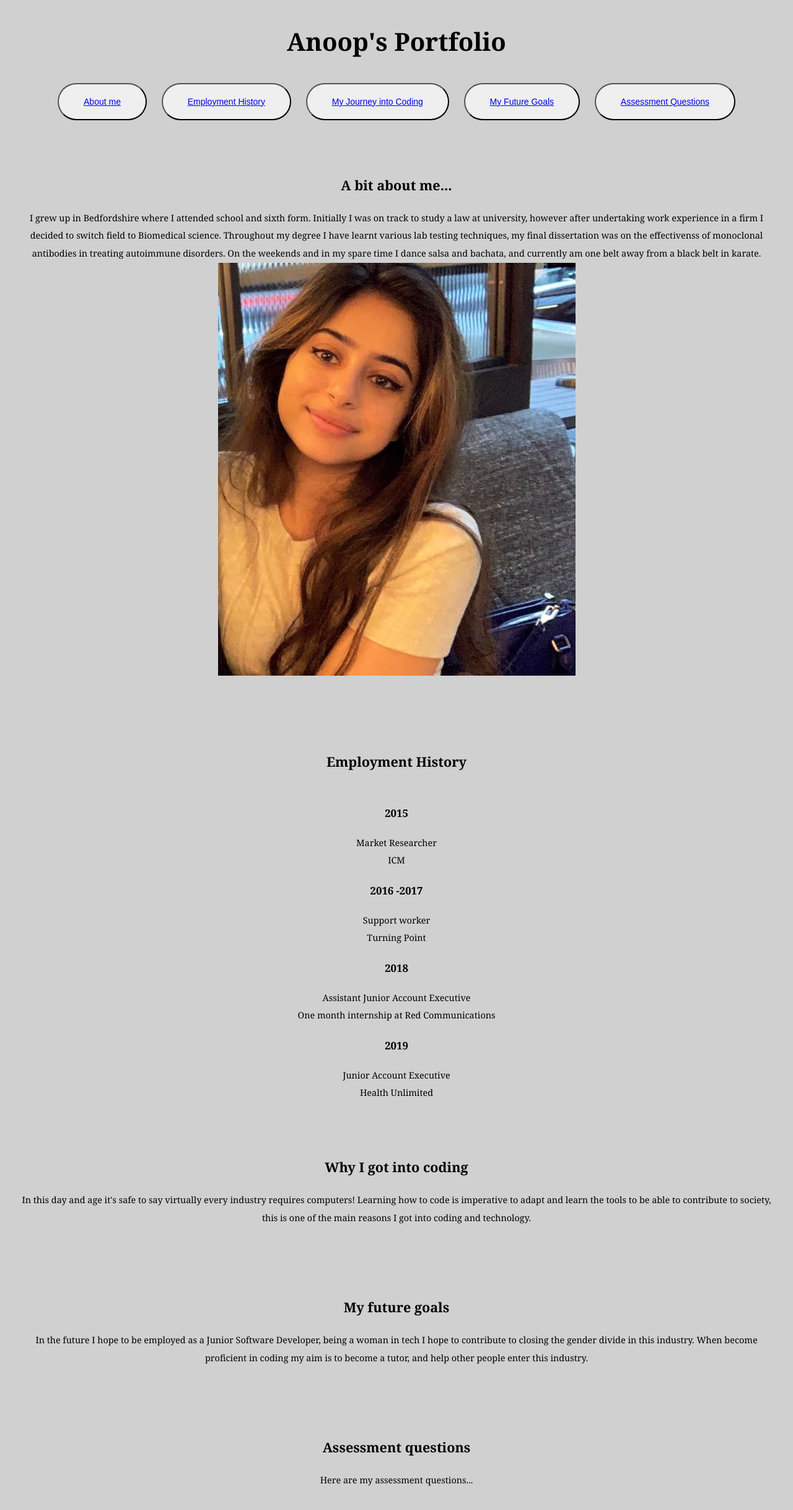
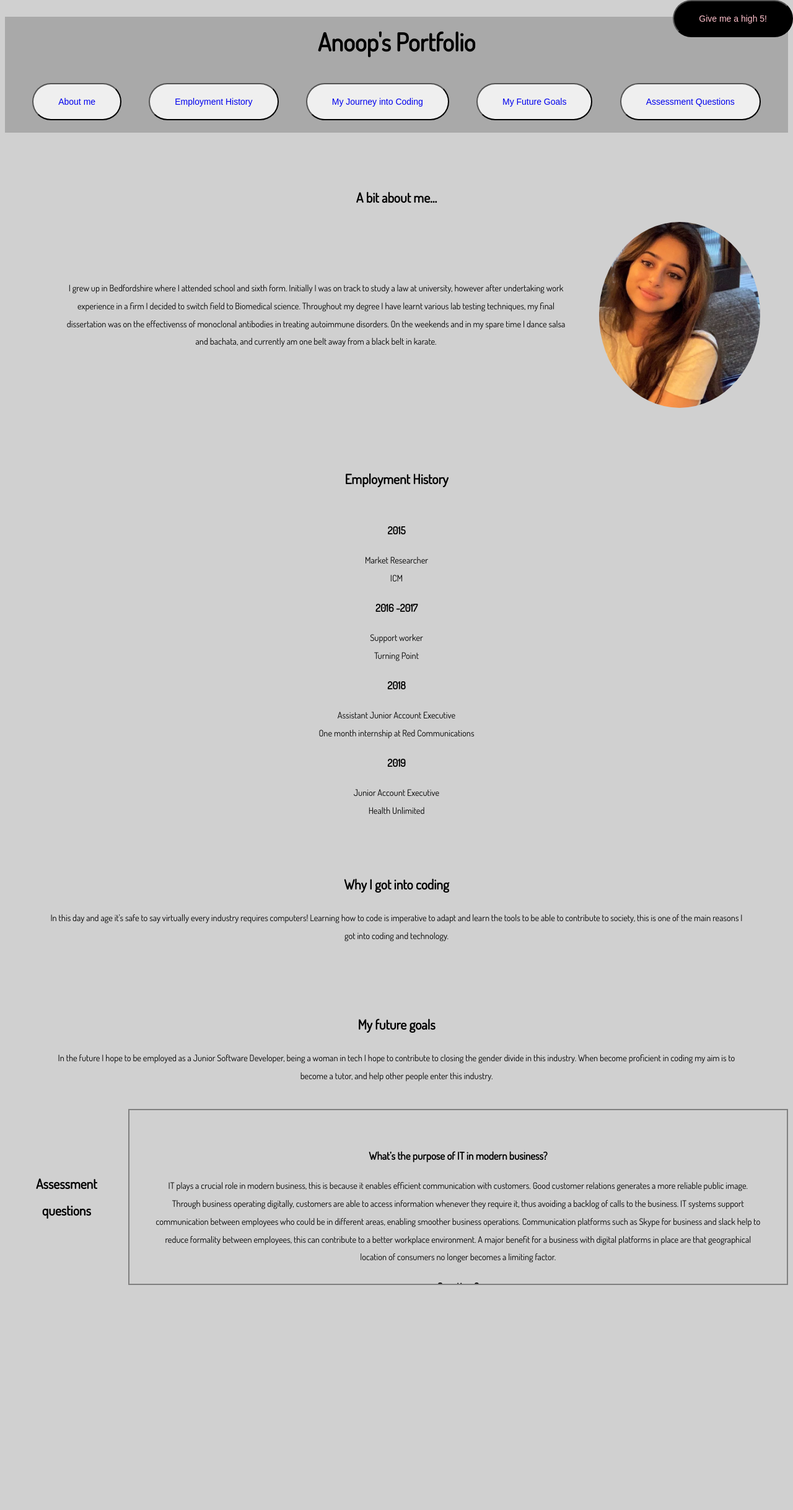
Before and after one commit to anoopkaur/websiteProject, a plain HTML site: page index.html in a window 1280 px wide. Shown: the whole page at 62% size. After the commit the page ends 2081 px from the top, so only its background shows below. Drawn offline with Linux system fonts and the light colour scheme.

Commit message:
Javascript added, sticky header, css work

```diff
--- a/index.html
+++ b/index.html
@@ -5,30 +5,36 @@
     <meta name="viewport" content="width=, initial-scale=1.0" />
     <meta http-equiv="X-UA-Compatible" content="ie=edge" />
     <link rel="stylesheet" href="main.css" />
+    <link href="https://fonts.googleapis.com/css?family=Dosis&display=swap" rel="stylesheet">
+    <script src="script.js"></script>
     <title>Anoop's website</title>
   </head>
 
   <body>
-    <div>
+    <div class="header">
       <h1>Anoop's Portfolio</h1>
-    </div>
-
-    <div>
+      <div class="buttonsContainer">
         <button><a href="#aboutMe">About me</a></button>
         <button><a href="#employmentHistory">Employment History</a></button>
         <button><a href="#myJourneyIntoCoding">My Journey into Coding</a></button>
         <button><a href= "#futureGoals">My Future Goals</a></button>
         <button><a href= "#assessmentQuestions">Assessment Questions</a></button>
       </div>
+    </div>
+
+    <button id="highFiveCount" onclick="highFive()">Give me a high 5!</button>
 
     <div class="section">
       <h2 id="aboutMe">A bit about me...</h2>
+      <div class="sectionProfileDetailsContainer">
         <p class="subheadingText">
           I grew up in Bedfordshire where I attended school and sixth form. Initially I was on track to study a law at university, however after undertaking work experience in a firm
           I decided to switch field to Biomedical science. Throughout my degree I have learnt various lab testing techniques, my final dissertation was on the effectivenss of monoclonal antibodies in treating autoimmune disorders.
           On the weekends and in my spare time I dance salsa and bachata, and currently am one belt away from a black belt in karate.
-        <img src="images/me.jpg" alt="Anoop">
         </p>
+        <img class="profilePic" src="images/me.jpg" alt="Anoop">
+      </div>
+
     </div>
 
 
@@ -85,12 +91,32 @@
       </p>
     </div>
 
+    <div id="assessmentQuestions" class = "assessmentQuestionSection">
+      <h2 class="assessmentQuestionsTitle">Assessment questions</h2>
+      <div class="assessmentQuestionsContainer">
+        <!-- Everything in this container becomes scrollable
+          if we surpass 200px in height -->
 
-<div class = "section">
-  <h2 id="assessmentQuestions">Assessment questions</h2>
-  <p class= "subheadingText">
-    Here are my assessment questions...
+          <h3>What’s the purpose of IT in modern business?</h3>
+          <p>IT plays a crucial role in modern business, this is because it enables efficient communication with customers. Good customer relations generates a more reliable public image. Through business operating digitally, customers are able to access information whenever they require it, thus avoiding a backlog of calls to the business. IT systems support communication between employees who could be in different areas, enabling smoother business operations. Communication platforms such as Skype for business and slack help to reduce formality between employees, this can contribute to a better workplace environment. A major benefit for a business with digital platforms in place are that geographical location of consumers no longer becomes a limiting factor.
           </p>
+
+          <h3>Question 2</h3>
+          <p>This is the first assessment Q bla bla bla</p>
+
+          <h3>Question 3</h3>
+          <p>This is the first assessment Q bla bla bla</p>
+
+          <h3>Question 4</h3>
+          <p>This is the first assessment Q bla bla bla</p>
+
+          <h3>Question 5</h3>
+          <p>This is the first assessment Q bla bla bla</p>
+
+          <h3>Question 6</h3>
+          <p>This is the first assessment Q bla bla bla</p>
       </div>
+    </div>
+
   </body>
 </html>
--- a/main.css
+++ b/main.css
@@ -1,28 +1,37 @@
-
 body {
-  background-color: rgb(208,208,208);
+  background-color: rgb(208, 208, 208);
   text-align: center;
   font: 90% georgia, sans-serif;
+  font-family: Dosis;
   line-height: 2;
   background-position: center;
   background-repeat: no-repeat;
   background-size: cover;
-	}
+}
 
 button {
   /* background-image:; */
   border-radius: 100px;
-  margin-left: 10px;
-  margin-right: 10px;
   padding: 20px 40px;
   font-size: 14px;
+}
+
+button:hover {
+  background-color: black;
+}
+
+a {
   text-decoration: none;
+}
+
+a:hover {
+  color: white;
 }
 
 h1 {
   color: black;
   font-size: 40px;
-  font:"Century Gothic";
+  font: "Century Gothic";
 }
 
 h2 {
@@ -31,6 +40,8 @@ h2 {
 
 .subheadingText {
   color: black;
+  padding-left: 50px;
+  padding-right: 50px;
 }
 
 .section {
@@ -40,14 +51,56 @@ h2 {
   margin: 15px;
   padding-top: 50px;
   padding-bottom: 10px;
-
 }
 
-.timeline {
-  position: absolute;
-  max-width: 1200px;
-  margin: 0 auto;
-  margin-top: 20px;
-  padding: 1em 0;
+.profilePic {
+  border-radius: 50%;
+  height: 300px;
+  width: 280px;
+}
 
+.sectionProfileDetailsContainer {
+  display: flex;
+  align-items: center;
+  margin-left: 30px;
+  margin-right: 30px;
 }
+
+.header {
+  position: sticky;
+  top: 0;
+  background-color: darkgrey;
+  padding-bottom: 20px;
+}
+
+.assessmentQuestionSection {
+  display: flex;
+  align-items: center;
+  justify-content: space-evenly;
+}
+
+.assessmentQuestionsTitle {
+  padding-left: 50px;
+  padding-right: 50px;
+}
+
+.assessmentQuestionsContainer {
+  height: 200px;
+  overflow-y: scroll;
+  padding: 40px;
+  border: 2px double grey;
+}
+
+.buttonsContainer {
+  display: flex;
+  justify-content: space-evenly;
+  flex-wrap: wrap;
+}
+
+#highFiveCount {
+  position: fixed;
+  top: 0;
+  right: 0;
+  background-color: black;
+  color: pink;
+}
--- /dev/null
+++ b/script.js
@@ -0,0 +1,8 @@
+let numberOfHighFives = 0;
+
+function highFive() {
+  numberOfHighFives = numberOfHighFives + 1;
+  document.getElementById(
+    "highFiveCount"
+  ).innerText = `High five count: ${numberOfHighFives}`;
+}
```
Lines whose indentation alone changed are shown as unchanged.
